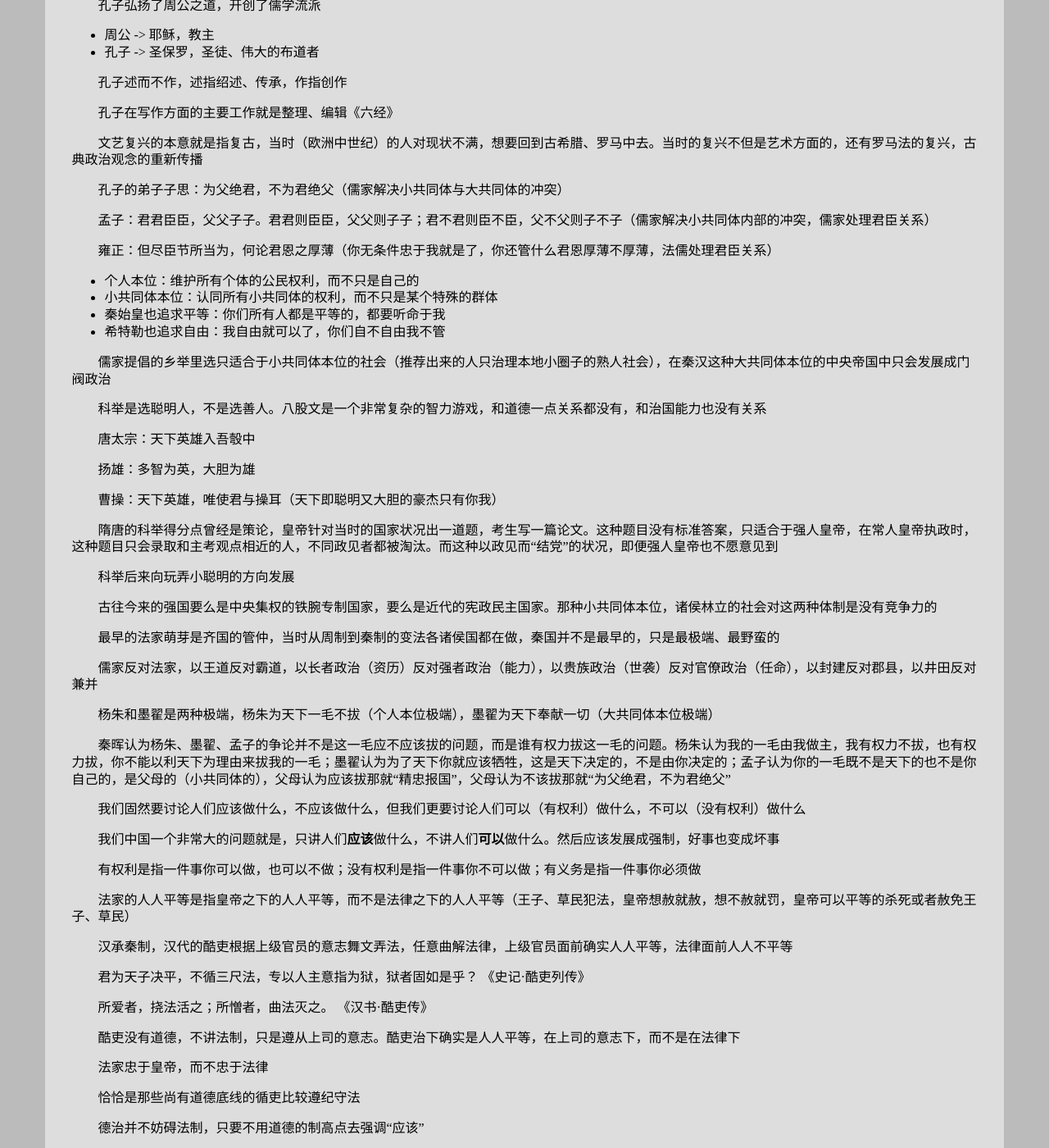
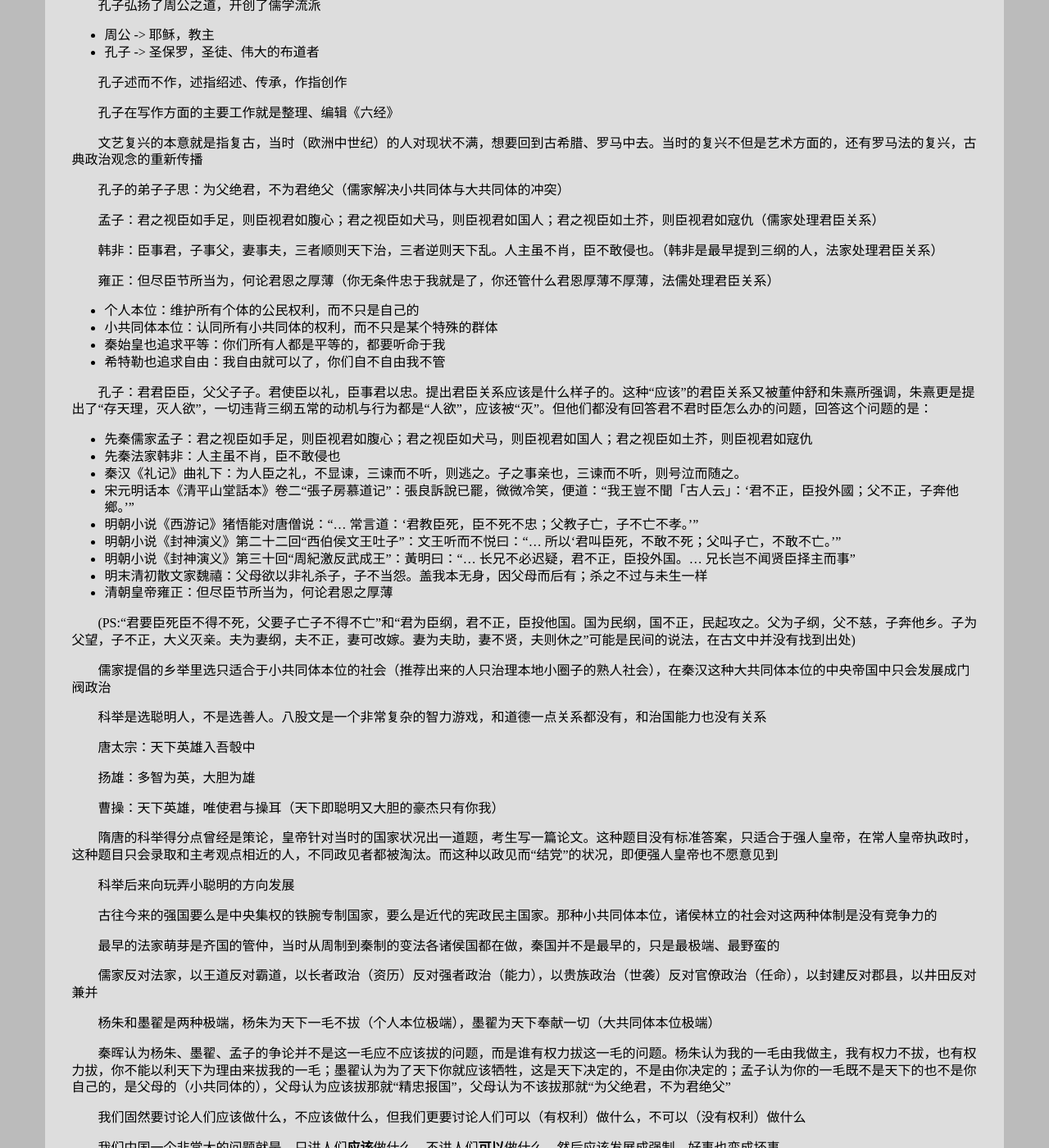
Before and after one commit to leiqin/leiqin.github.io, a Jekyll site: the page built from _posts/2016-02-28-观后笔记：腾讯文化大家讲堂第一季（中国思想史）.markdown, in a window 1280 px wide and 1400 px high, scrolled down 390 px. Shown: the whole window at 82% size. Built offline with Jekyll 4.4.1, drawn with Linux system fonts in a browser that asks for light colours; comment, search, counter and statistics services are not loaded; some of the changed text lies outside the part shown.

Commit message:
_ 小修改 添加一些解释三纲的说法

```diff
--- a/_posts/2016-02-28-观后笔记：腾讯文化大家讲堂第一季（中国思想史）.markdown
+++ b/_posts/2016-02-28-观后笔记：腾讯文化大家讲堂第一季（中国思想史）.markdown
@@ -18,7 +18,9 @@ title: 观后笔记：腾讯文化大家讲堂第一季（中国思想史）
 
 孔子的弟子子思：为父绝君，不为君绝父（儒家解决小共同体与大共同体的冲突）
 
-孟子：君君臣臣，父父子子。君君则臣臣，父父则子子；君不君则臣不臣，父不父则子不子（儒家解决小共同体内部的冲突，儒家处理君臣关系）
+孟子：君之视臣如手足，则臣视君如腹心；君之视臣如犬马，则臣视君如国人；君之视臣如土芥，则臣视君如寇仇（儒家处理君臣关系）
+
+韩非：臣事君，子事父，妻事夫，三者顺则天下治，三者逆则天下乱。人主虽不肖，臣不敢侵也。（韩非是最早提到三纲的人，法家处理君臣关系）
 
 雍正：但尽臣节所当为，何论君恩之厚薄（你无条件忠于我就是了，你还管什么君恩厚薄不厚薄，法儒处理君臣关系）
 
@@ -28,6 +30,20 @@ title: 观后笔记：腾讯文化大家讲堂第一季（中国思想史）
 * 小共同体本位：认同所有小共同体的权利，而不只是某个特殊的群体
 * 秦始皇也追求平等：你们所有人都是平等的，都要听命于我
 * 希特勒也追求自由：我自由就可以了，你们自不自由我不管
+
+孔子：君君臣臣，父父子子。君使臣以礼，臣事君以忠。提出君臣关系应该是什么样子的。这种“应该”的君臣关系又被董仲舒和朱熹所强调，朱熹更是提出了“存天理，灭人欲”，一切违背三纲五常的动机与行为都是“人欲”，应该被“灭”。但他们都没有回答君不君时臣怎么办的问题，回答这个问题的是：
+
+* 先秦儒家孟子：君之视臣如手足，则臣视君如腹心；君之视臣如犬马，则臣视君如国人；君之视臣如土芥，则臣视君如寇仇
+* 先秦法家韩非：人主虽不肖，臣不敢侵也
+* 秦汉《礼记》曲礼下：为人臣之礼，不显谏，三谏而不听，则逃之。子之事亲也，三谏而不听，则号泣而随之。
+* 宋元明话本《清平山堂話本》卷二“張子房慕道记”：張良訴說已罷，微微冷笑，便道：“我王豈不聞「古人云」：‘君不正，臣投外國；父不正，子奔他鄉。’”
+* 明朝小说《西游记》猪悟能对唐僧说：“... 常言道：‘君教臣死，臣不死不忠；父教子亡，子不亡不孝。’”
+* 明朝小说《封神演义》第二十二回“西伯侯文王吐子”：文王听而不悦曰：“... 所以‘君叫臣死，不敢不死；父叫子亡，不敢不亡。’”
+* 明朝小说《封神演义》第三十回“周紀激反武成王”：黃明曰：“... 长兄不必迟疑，君不正，臣投外国。... 兄长岂不闻贤臣择主而事”
+* 明末清初散文家魏禧：父母欲以非礼杀子，子不当怨。盖我本无身，因父母而后有；杀之不过与未生一样
+* 清朝皇帝雍正：但尽臣节所当为，何论君恩之厚薄
+
+(PS:“君要臣死臣不得不死，父要子亡子不得不亡”和“君为臣纲，君不正，臣投他国。国为民纲，国不正，民起攻之。父为子纲，父不慈，子奔他乡。子为父望，子不正，大义灭亲。夫为妻纲，夫不正，妻可改嫁。妻为夫助，妻不贤，夫则休之”可能是民间的说法，在古文中并没有找到出处)
 
 儒家提倡的乡举里选只适合于小共同体本位的社会（推荐出来的人只治理本地小圈子的熟人社会），在秦汉这种大共同体本位的中央帝国中只会发展成门阀政治
 
```
Also changed, not shown: other parts of _posts/2016-02-28-观后笔记：腾讯文化大家讲堂第一季（中国思想史）.markdown (+0 -2 lines).
